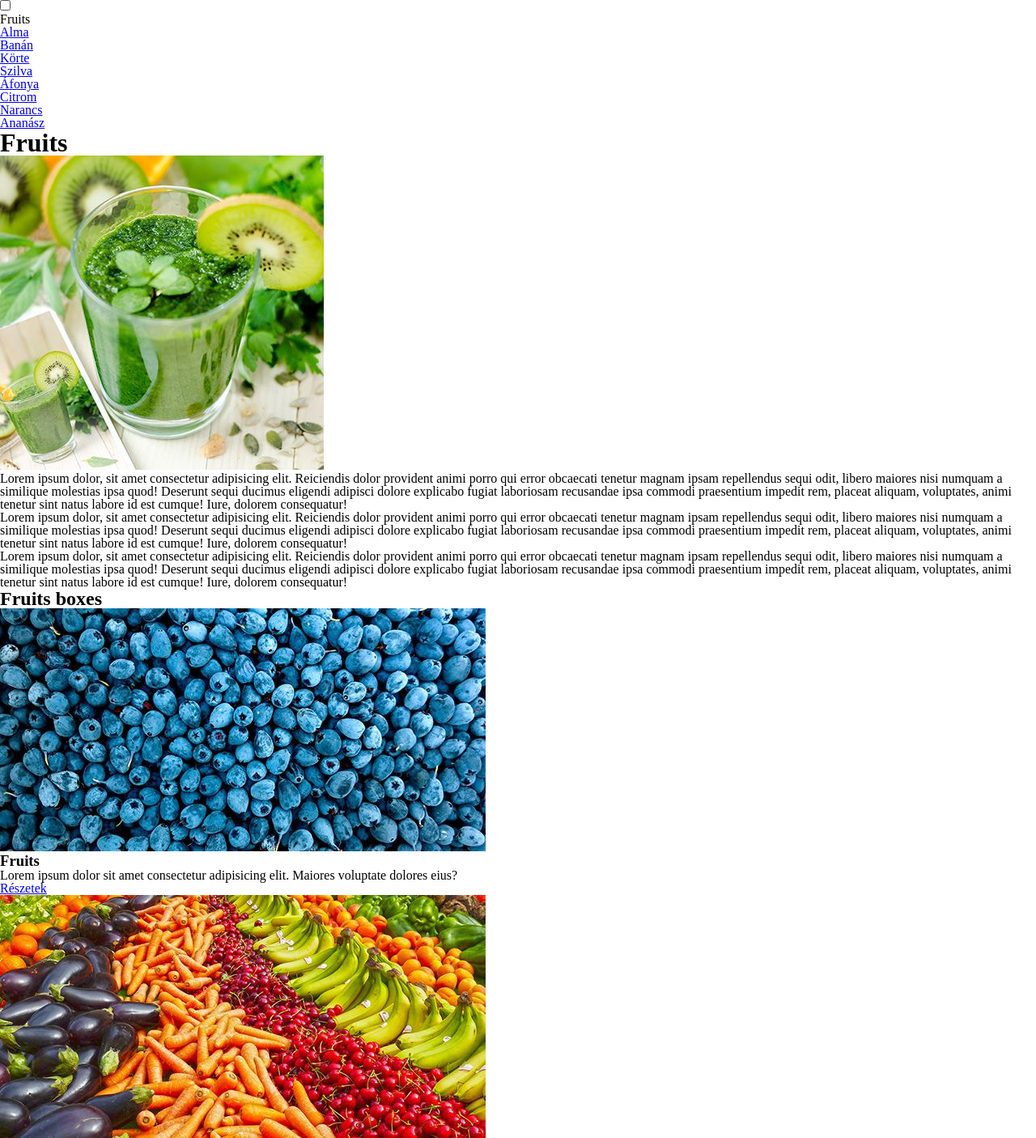
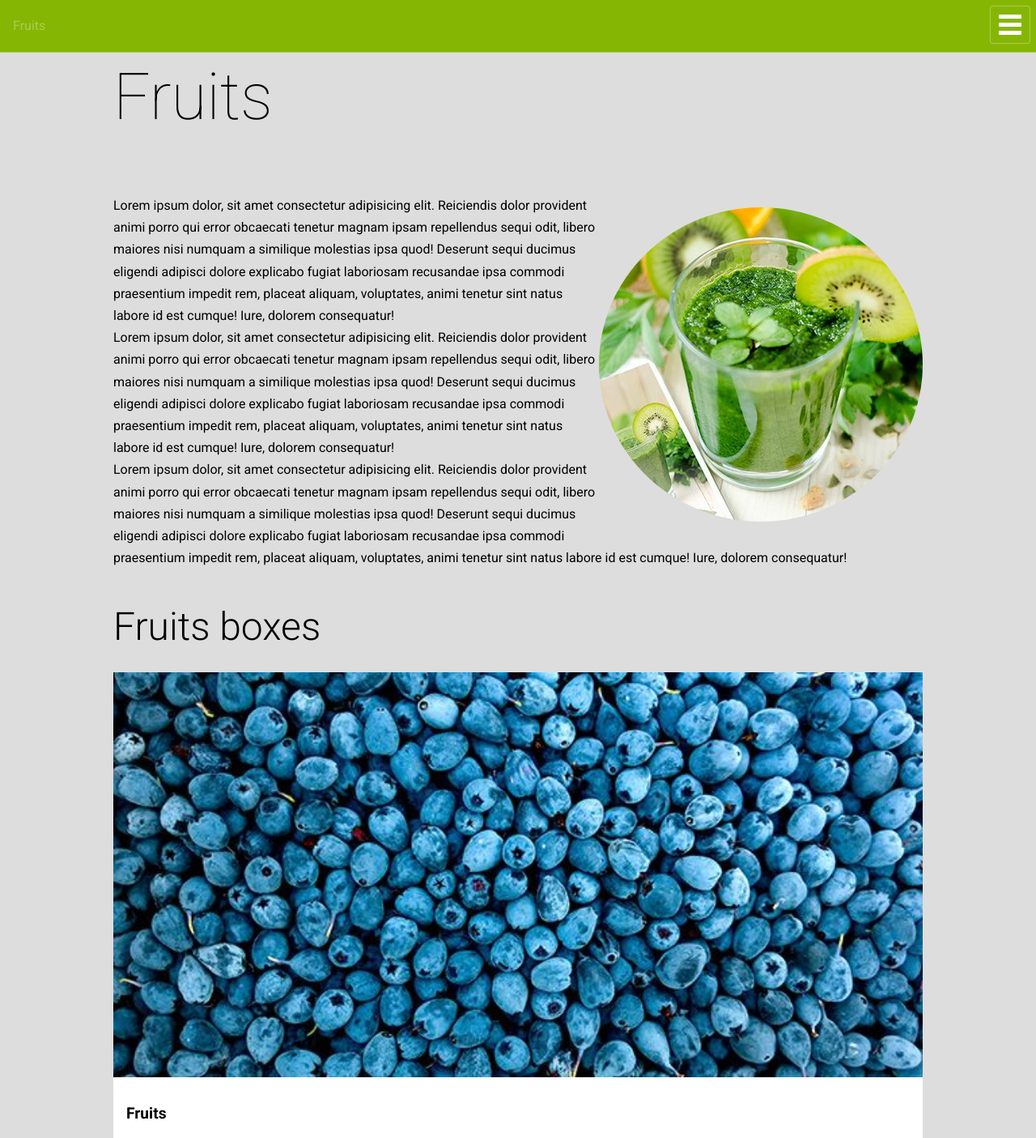
Before and after one commit to MikesSzinyei/web_20221115, a plain HTML site: page index.html in a window 1280 px wide. Shown: the top 1405 px of the page at 81% size. Drawn offline with Linux system fonts and the light colour scheme.

Commit message:
do homework

```diff
--- a/index.html
+++ b/index.html
@@ -14,7 +14,7 @@
         <div id="header">
             <div id="nav">
                 <input type="checkbox" id="hambi-gomb">
-                <label for="hambi-gomb" id="hambi">
+                <label for="hambi-gomb" id="hamburger">
                     <span></span>
                     <span></span>
                     <span></span>
--- a/style/style.css
+++ b/style/style.css
@@ -1,3 +1,5 @@
+@import url('https://fonts.googleapis.com/css2?family=Roboto:wght@100;300;400;700&display=swap');
+
 *{
     padding:0;
     margin:0;
@@ -5,3 +7,135 @@
     list-style: none;
     line-height:1;
 }
+
+html{
+    font-size: 16px;
+    font-family: 'Roboto', sans-serif;
+}
+body{
+    background-color: #ddd;
+}
+img{
+    width:100%;
+}
+#container{
+    max-width: 1000px;
+    margin: 0 auto;
+    width:95%;
+}
+#header{
+    background:#86b604;
+    position:fixed;
+    top:0;
+    left:0;
+    right:0;
+}
+
+#nav #hambi-gomb{
+    display:none;
+}
+#nav:after{
+
+}
+#hamburger{
+    width:50px;
+    border:1px solid rgba(255,255,255,.3);
+    border-radius: 3px;
+    padding:10px;
+    display:block;
+    float:right;
+    margin:7px 7px 0 0;
+}
+#hamburger>span{
+    background-color: white;
+    height:5px;
+    margin-bottom:5px;
+    display: block;
+}
+#hamburger span:last-child{
+    margin-bottom:0;
+}
+#nav ul li{
+    border-bottom: 1px solid rgba(255,255,255,.3);
+}
+#nav ul li:first-child{
+    padding: 1.5rem 1rem;
+    color:rgba(255,255,255,.3);
+}
+#nav ul li a{
+    text-decoration: none;
+    color: white;
+    padding: 1.5rem 1rem;
+    display:inline-block;
+}
+#nav ul li:not(:first-child){
+    display:none;
+}
+#hambi-gomb:checked ~ ul li:not(:first-child){
+    display:block;
+}
+#main h1{
+    font-weight: 100;
+    font-size:5rem;
+    margin:5rem 0 5rem 0;
+}
+#main>img{
+    width:50%;
+    border-radius: 50%;
+    display:block;
+    margin:1rem auto;
+}
+#main>p{
+    line-height: 1.7rem;
+}
+#main>h2{
+    font-size:3rem;
+    font-weight: 300;
+    margin:3rem 0 2rem 0;
+}
+#nav:after{
+    content: "";
+  clear: both;
+  display: table;
+}
+#main .box{
+    background:white;
+    margin-bottom:1rem;
+
+}
+#main .box .box content{
+    padding: .6rem;
+
+}
+.box-content h3{
+    font-size:1.2rem;
+    font-weight: 700;
+    margin:2rem 0rem 1.5rem 1rem;
+
+}
+.box-content p{
+    font-size: .9rem;
+    line-height: 1.5;
+    margin-left: 1rem;
+}
+.box-content a{
+    margin: 1rem ;
+    padding: .5rem 1rem;
+    display:inline-block;
+    color:white;
+    text-decoration: none;
+    border-radius: 5px;
+    background: #86b604;
+}
+@media(min-width:768px)
+{
+    #main>img{
+        float:right;
+        width:40%;
+    }
+    #nav:after{
+        content: "";
+      clear: both;
+      display: table;
+    }
+}
```
